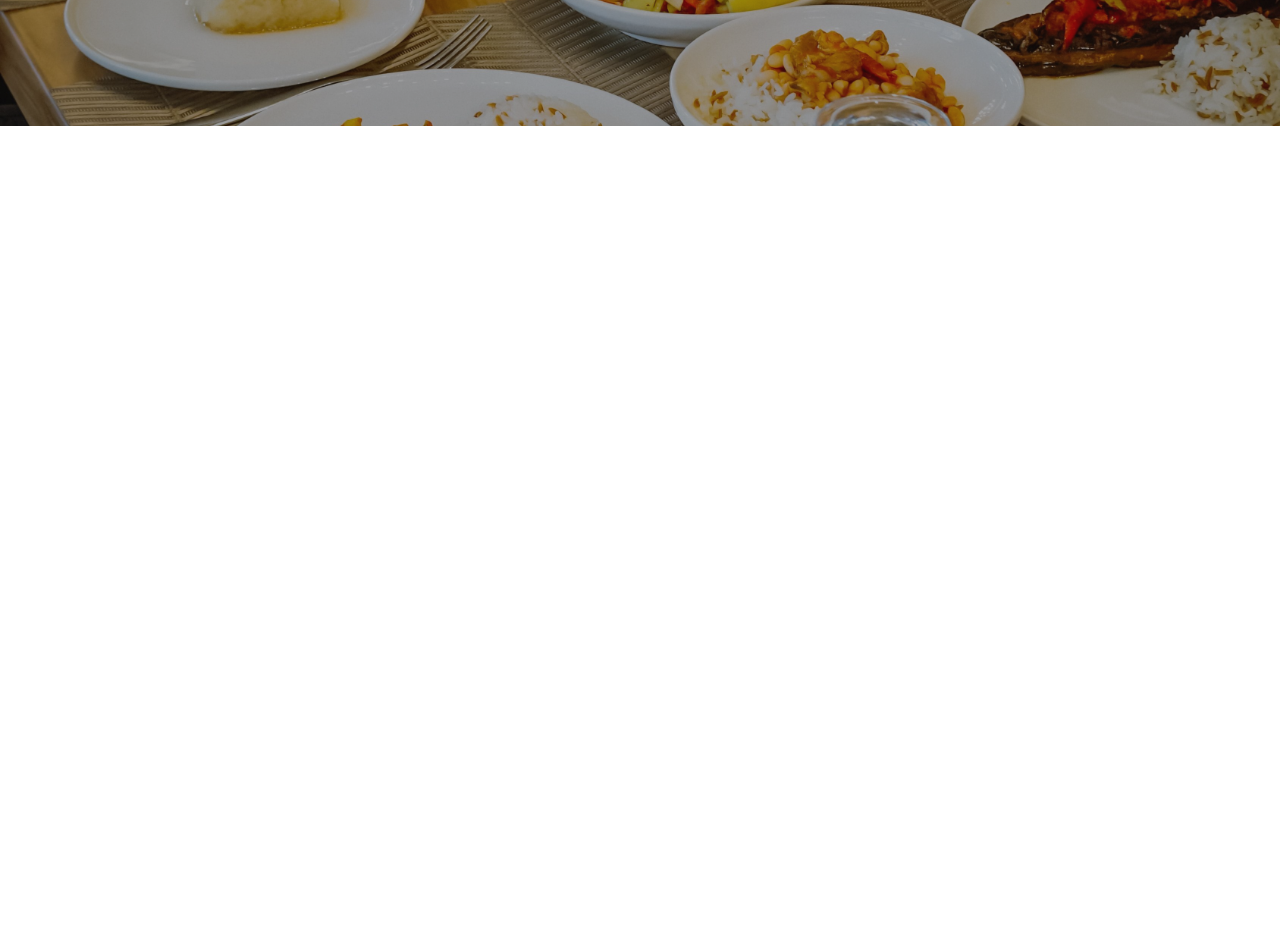
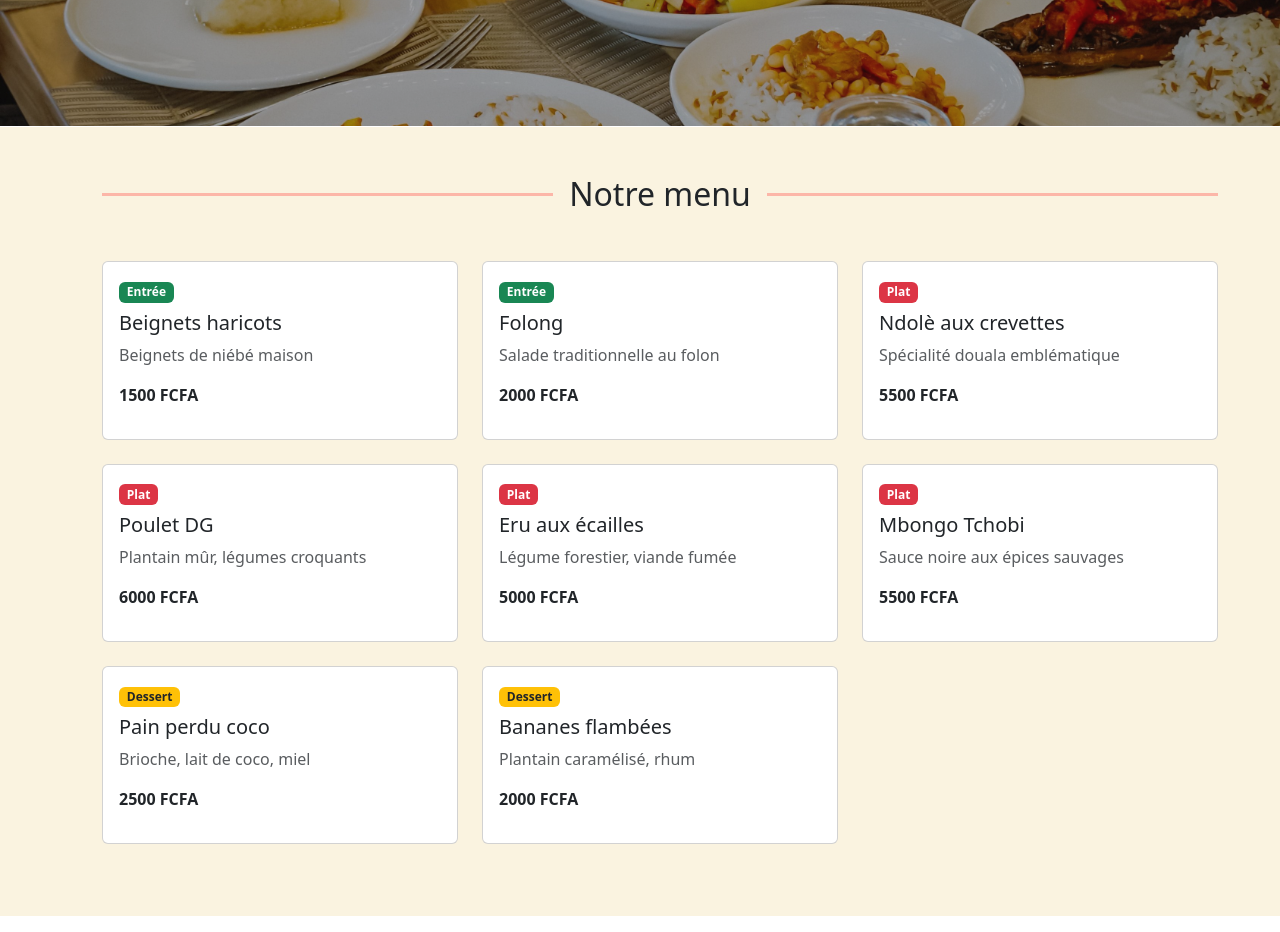
Before and after one commit to joycedelice/le-calao-dore, an Angular app: page / in a window 1280 px wide. Shown: the part 480-1412 px from the top of the page. Before the commit the page ends 800 px from the top, so only its background shows below. Built offline with nearby package versions, Linux system fonts and the light colour scheme.

Commit message:
section menu avec @for + @switch + ngClass

```diff
--- a/src/app/components/header/header.css
+++ b/src/app/components/header/header.css
@@ -15,7 +15,7 @@
 .mobile-overlay {
   position: fixed;
   inset: 0;
-  background: rgba(107, 25, 25, 0.2); /* couleur transparente style verre */
+  background: rgba(5, 1, 1, 0.394);
   backdrop-filter: blur(12px);
   -webkit-backdrop-filter: blur(12px);
   border: 1px solid rgba(160, 39, 39, 0.12);
--- a/src/app/components/menu/menu.css
+++ b/src/app/components/menu/menu.css
@@ -0,0 +1,15 @@
+menu{
+    background-color: #FAF3E0 ;
+    margin-top: 1px;
+}
+.line-red {
+    border: none;
+    height: 3px;
+    width: 300px;
+    background-color:red;
+}
+
+.menu-title h2 {
+    margin: 0;
+    white-space: nowrap;
+}
--- a/src/app/components/menu/menu.html
+++ b/src/app/components/menu/menu.html
@@ -0,0 +1,34 @@
+<menu id="menu">
+    <section class="container py-5">
+        <div class="menu-title d-flex align-items-center justify-content-center mb-5">
+            <hr class="line-red flex-grow-1 ">
+            <h2 class="mx-3">Notre menu</h2>
+            <hr class="line-red flex-grow-1">
+        </div>
+        <div class="row">
+            @for (dish of dishes; track dish.id) {
+            <div class="col-12 col-md-6 col-lg-4 mb-4">
+                <div class="card h-100">
+                    <div class="card-body">
+                        <span class="badge" [ngClass]="{
+                      'bg-success': dish.category === 'entree',
+                      'bg-danger': dish.category === 'plat',
+                     'bg-warning text-dark': dish.category === 'dessert'
+            }">
+                            @switch (dish.category) {
+                            @case ('entree') { Entrée }
+                            @case ('plat') { Plat }
+                            @case ('dessert') { Dessert }
+                            }
+                        </span>
+
+                        <h5 class="card-title mt-2">{{ dish.name }}</h5>
+                        <p class="card-text text-muted">{{ dish.description }}</p>
+                        <p class="price fw-bold">{{ dish.price }} FCFA</p>
+                    </div>
+                </div>
+            </div>
+            }
+        </div>
+    </section>
+</menu>
--- a/src/app/components/menu/menu.ts
+++ b/src/app/components/menu/menu.ts
@@ -1,9 +1,36 @@
 import { Component } from '@angular/core';
+import { NgClass } from '@angular/common';
+interface Dish {
+  id: number;
+  name: string;
+  description: string;
+  price: number;
+  category: 'entree' | 'plat' | 'dessert';
+}
 
 @Component({
   selector: 'app-menu',
-  imports: [],
+  imports: [NgClass],
   templateUrl: './menu.html',
-  styleUrl: './menu.css',
+  styleUrl: './menu.css'
 })
-export class Menu {}
+export class Menu {
+  dishes: Dish[] = [
+    { id: 1, name: 'Beignets haricots', description: 'Beignets de niébé maison',
+      price: 1500, category: 'entree' },
+    { id: 2, name: 'Folong', description: 'Salade traditionnelle au folon',
+      price: 2000, category: 'entree' },
+    { id: 3, name: 'Ndolè aux crevettes', description: 'Spécialité douala emblématique',
+      price: 5500, category: 'plat' },
+    { id: 4, name: 'Poulet DG', description: 'Plantain mûr, légumes croquants',
+      price: 6000, category: 'plat' },
+    { id: 5, name: 'Eru aux écailles', description: 'Légume forestier, viande fumée',
+      price: 5000, category: 'plat' },
+    { id: 6, name: 'Mbongo Tchobi', description: 'Sauce noire aux épices sauvages',
+      price: 5500, category: 'plat' },
+      { id: 7, name: 'Pain perdu coco', description: 'Brioche, lait de coco, miel',
+      price: 2500, category: 'dessert' },
+    { id: 8, name: 'Bananes flambées', description: 'Plantain caramélisé, rhum',
+      price: 2000, category: 'dessert' },
+  ];
+}
```
